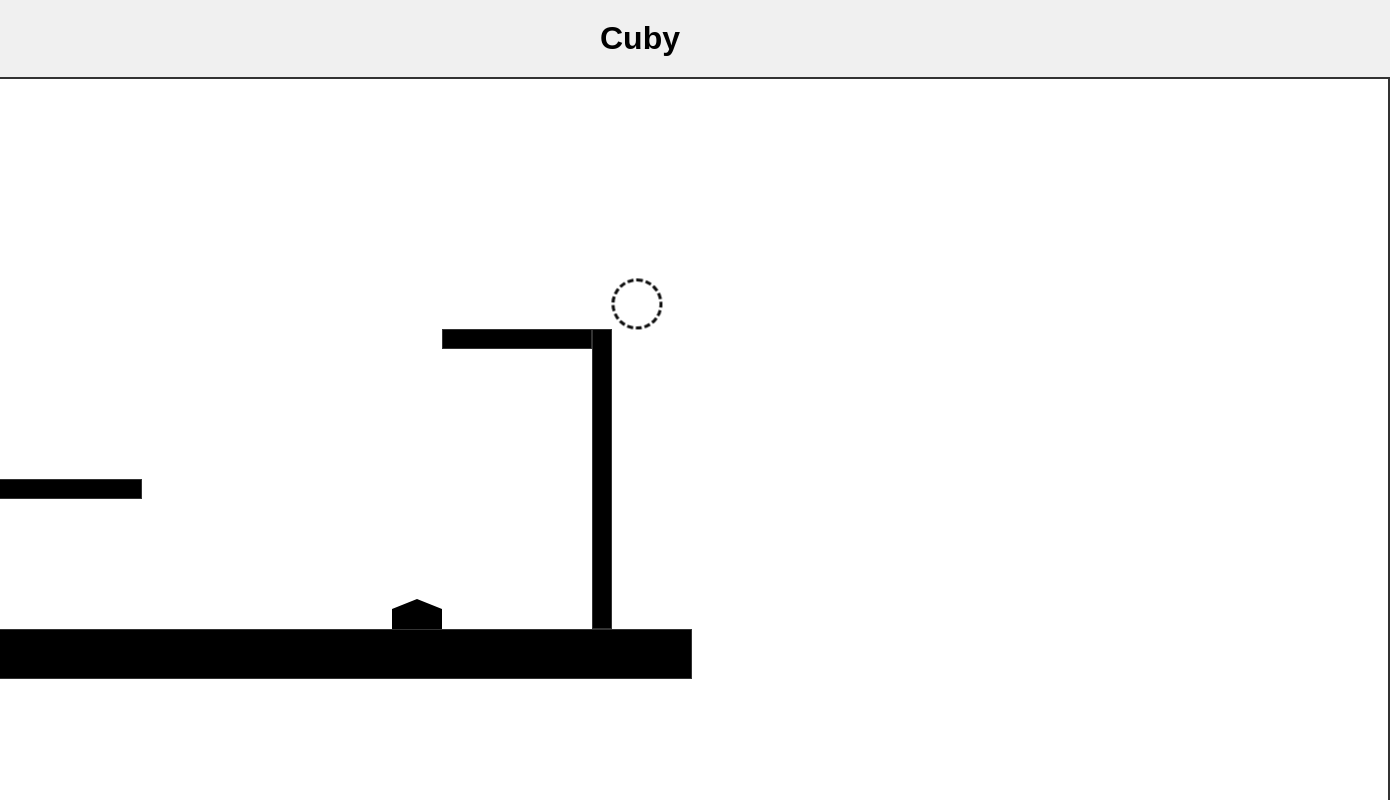
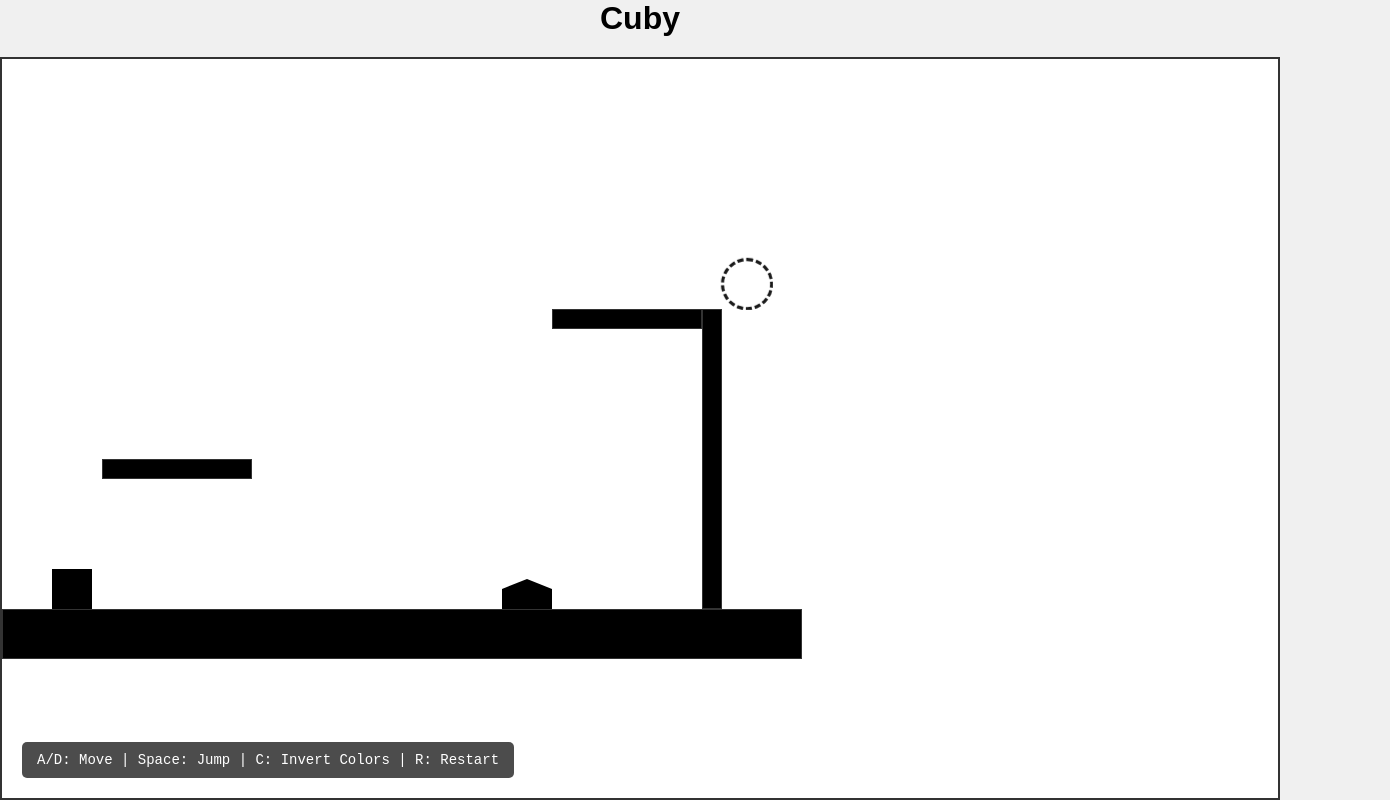
Before and after one commit to arrozet/Cuby, a React (Create React App) app in the folder web/cuby/: page / in a window 1280 px wide. Shown: the top 800 px of the page, 1390 px wide, since content can reach past the window. Built offline with nearby package versions, Linux system fonts and the light colour scheme.

Commit message:
juwgo reactive y espacio funciona

```diff
--- a/web/cuby/src/components/Game/Game.jsx
+++ b/web/cuby/src/components/Game/Game.jsx
@@ -22,6 +22,19 @@ const Game = () => {
   });
   const [hasWon, setHasWon] = useState(false);
   const keysPressed = useKeyPress();
+
+  //pa que sea reactive
+  useEffect(() => {
+    const handleResize = () => {
+      // Update game dimensions when window is resized
+      GAME_WIDTH = window.innerWidth;
+      GAME_HEIGHT = window.innerHeight;
+    };
+
+    window.addEventListener('resize', handleResize);
+    return () => window.removeEventListener('resize', handleResize);
+  }, []);
+
 
   // Handle color inversion
   useEffect(() => { // ejecuta cosas
--- a/web/cuby/src/components/Game/Game.styles.js
+++ b/web/cuby/src/components/Game/Game.styles.js
@@ -2,16 +2,15 @@ import styled from 'styled-components';
 
 export const GameContainer = styled.div`
   position: relative;
-  width: 100%;
-  max-width: ${props => props.width}px;
-  height: ${props => props.height}px;
-  margin: 0 auto;
+  width: 100vw;
+  height: 100vh;
+  margin: 0;
   border: 2px solid #333;
   overflow: hidden;
 
   @media (max-width: 850px) {
-    max-width: 100%;
-    height: 70vh;
+    width: 100vw;
+    height: 100vh;
   }
 `;
 
--- a/web/cuby/src/constants/gameConstants.js
+++ b/web/cuby/src/constants/gameConstants.js
@@ -1,5 +1,5 @@
-export const GAME_WIDTH = 1500;
-export const GAME_HEIGHT = 1125;
+export const GAME_WIDTH = window.innerWidth;
+export const GAME_HEIGHT = window.innerHeight;
 export const GRAVITY = 0.5;
 export const JUMP_FORCE = -12;
 export const MOVEMENT_SPEED = 5;
--- a/web/cuby/src/global.styles.js
+++ b/web/cuby/src/global.styles.js
@@ -7,14 +7,25 @@ export const GlobalStyle = createGlobalStyle`
     box-sizing: border-box;
   }
 
+  html, body, #root {
+    width: 100%;
+    height: 100vh;
+    margin: 0;
+    padding: 0;
+    overflow: hidden;
+    display: flex;
+    flex-direction: column;
+  }
+
   body {
     font-family: 'Arial', sans-serif;
     background-color: #f0f0f0;
-    display: flex;
-    justify-content: center;
-    align-items: center;
-    min-height: 100vh;
-    padding: 20px;
+  }
+
+  canvas {
+    display: block;
+    width: 100vw !important;
+    height: 100vh !important;
   }
 
   button {
--- a/web/cuby/src/hooks/useKeyPress.js
+++ b/web/cuby/src/hooks/useKeyPress.js
@@ -13,12 +13,22 @@ export const useKeyPress = () => {
 
   useEffect(() => {
     const handleKeyDown = (event) => {
+      // Prevent default spacebar behavior
+      if (event.key === ' ') {
+        event.preventDefault();
+      }
+
       if (keysPressed.hasOwnProperty(event.key)) {
         setKeysPressed(prev => ({ ...prev, [event.key]: true }));
       }
     };
 
     const handleKeyUp = (event) => {
+      // Prevent default spacebar behavior
+      if (event.key === ' ') {
+        event.preventDefault();
+      }
+
       if (keysPressed.hasOwnProperty(event.key)) {
         setKeysPressed(prev => ({ ...prev, [event.key]: false }));
       }
```
